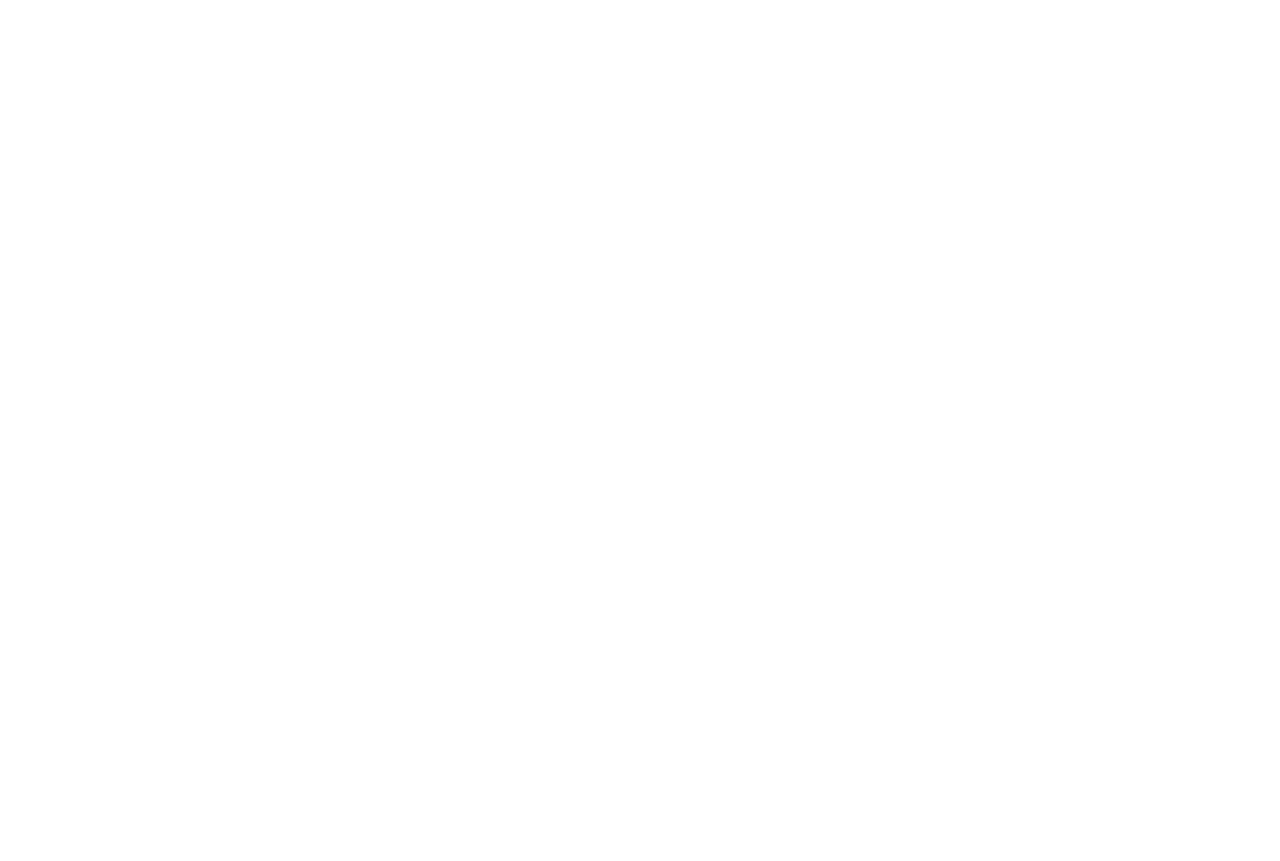
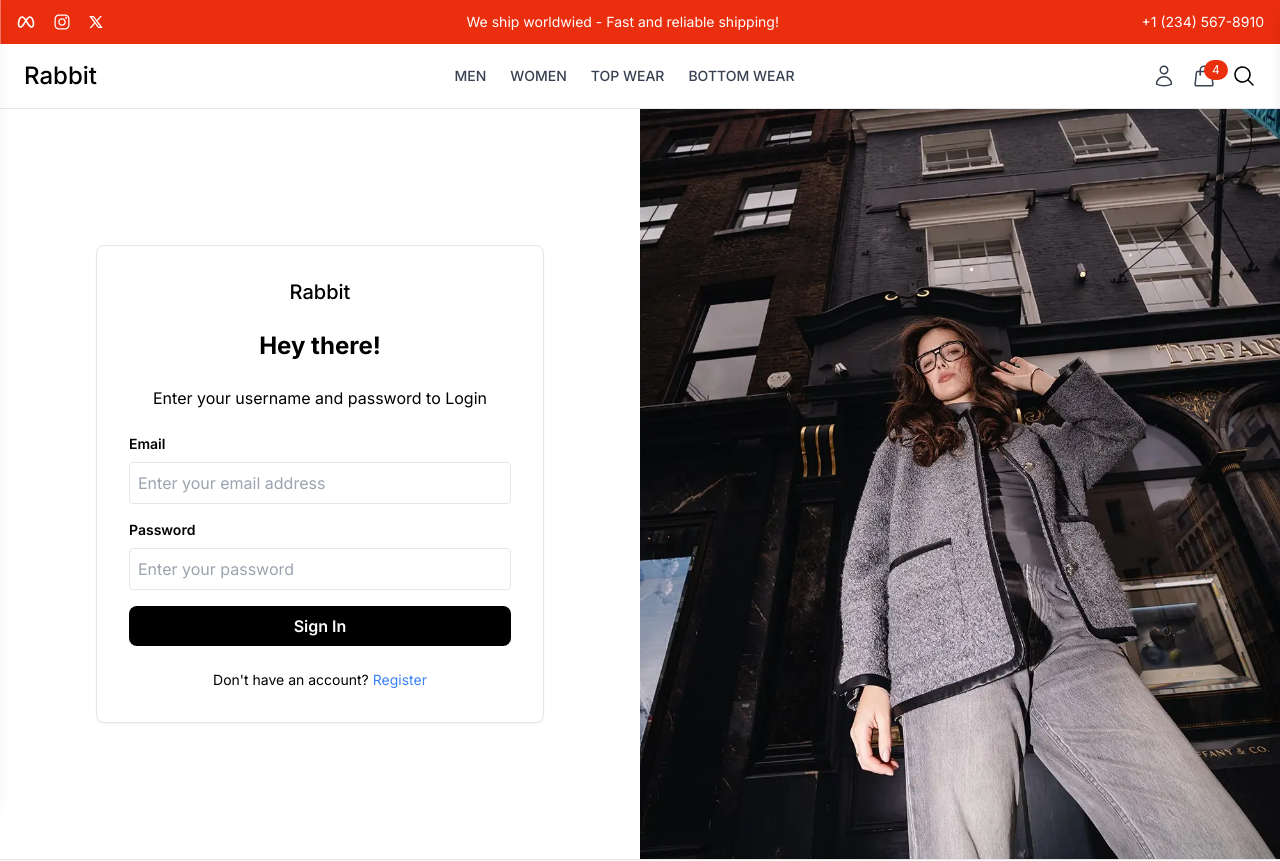
Before and after one commit to mstout60/rabbit, a React (Vite) app in the folder frontend/: page /login in a window 1280 px wide. Before the commit this address had no page. Shown: the top 861 px of the page. Before the commit the page ends 800 px from the top, so only its background shows below. Built offline with nearby package versions, Linux system fonts and the light colour scheme.

Commit message:
Implement Login Page

```diff
--- a/frontend/src/App.jsx
+++ b/frontend/src/App.jsx
@@ -2,6 +2,7 @@
 import UserLayout from "./components/Layout/UserLayout";
 import Home from "./pages/Home";
 import { Toaster } from "sonner";
+import Login from "./pages/Login";
 
 const App = () => {
   return (
@@ -11,6 +12,7 @@
         <Route path="/" element={<UserLayout />}>
           {/* User Layout */}
           <Route index element={<Home />} />
+          <Route path="login" element={<Login />} />
         </Route>
         <Route>{/* Admin Layout */}</Route>
       </Routes>
--- /dev/null
+++ b/frontend/src/pages/Login.jsx
@@ -0,0 +1,62 @@
+import { useState } from "react";
+import { Link } from "react-router-dom";
+import login from "../assets/login.webp";
+
+const Login = () => {
+  const [email, setEmail] = useState("");
+  const [password, setPassword] = useState("");
+  return (
+    <div className="flex">
+      <div className="w-full md:w-1/2 flex flex-col justify-center items-center p-8 md:p-12">
+        <form className="w-full max-w-md bg-white p-8 rounded-lg border shadow-sm">
+          <div className="flex justify-center mb-6">
+            <h2 className="text-xl font-medium">Rabbit</h2>
+          </div>
+          <h2 className="text-2xl font-bold text-center mb-6">Hey there!</h2>
+          <p className="text-center mb-6">
+            Enter your username and password to Login
+          </p>
+          <div className="mb-4">
+            <label className="block text-sm font-semibold mb-2">Email</label>
+            <input
+              type="email"
+              value={email}
+              onChange={(e) => setEmail(e.target.value)}
+              className="w-full p-2 border rounded"
+              placeholder="Enter your email address"
+            />
+          </div>
+          <div className="mb-4">
+            <label className="block text-sm font-semibold mb-2">Password</label>
+            <input
+              type="password"
+              value={password}
+              onChange={(e) => setPassword(e.target.value)}
+              className="w-full p-2 border rounded"
+              placeholder="Enter your password"
+            />
+          </div>
+          <button
+            type="submit"
+            className="w-full bg-black text-white p-2 rounded-lg font-semibold hover:bg-gray-800 transition"
+          >
+            Sign In
+          </button>
+          <p className="mt-6 text-center text-sm">
+            Don&apos;t have an account?{" "}
+            <Link to="/register" className="text-blue-500">
+              Register
+            </Link>
+          </p>
+        </form>
+      </div>
+      <div className="hidden md:block w-1/2 bg-gray-800">
+        <div className="h-full flex flex-col justify-center items-center">
+          <img src={login} alt="Login to account" className="h-[750px] w-full object-cover"/>
+        </div>
+      </div>
+    </div>
+  );
+};
+
+export default Login;
```
